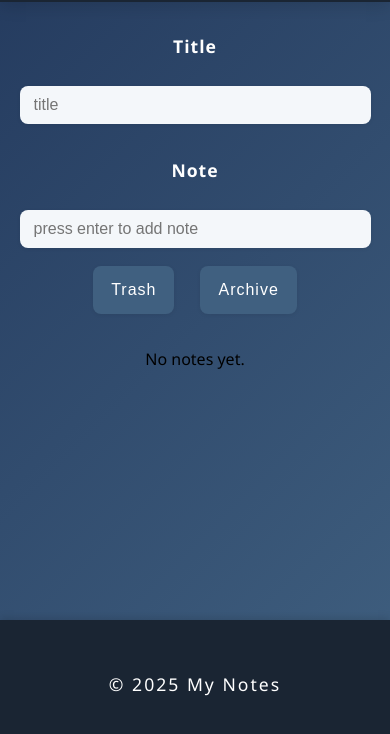
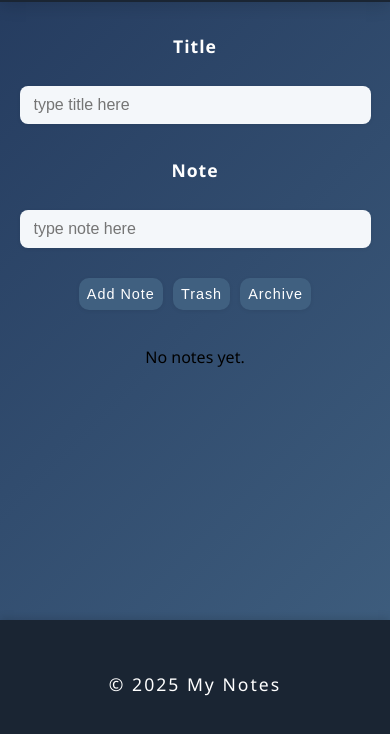
Before and after one commit to ManuelGiehl/Notizblock, a plain HTML site: page index.html in a window 390 px wide. Shown: the part 104-838 px from the top of the page. Drawn offline with Linux system fonts and the light colour scheme.

Commit message:
fixed button layout, added add note button, deleted enter input, adjusted footer, fixed padding for responsive design in modal and index buttons

```diff
--- a/index.html
+++ b/index.html
@@ -15,11 +15,12 @@
     </header>
     <div class="main-wrapper">
         <label for="note_title"><b>Title</b></label><br>
-        <input id="note_title" type="text" placeholder="title">
+        <input id="note_title" type="text" placeholder="type title here">
         <br>
         <label for="note_title"><b>Note</b></label><br>
-        <input id ="note_input" type="text" onkeydown="if(event.key==='Enter'){addNote()}" placeholder="press enter to add note" >
+        <input id ="note_input" type="text" onkeydown="if(event.key==='Enter'){addNote()}" placeholder="type note here" >
         <div class="nav-buttons">
+            <button onclick="addNoteWithValidation()">Add Note</button>
             <button onclick="window.location.href='html/trash.html'">Trash</button>
             <button onclick="window.location.href='html/archive.html'">Archive</button>
         </div>
--- a/scripts/script.js
+++ b/scripts/script.js
@@ -38,6 +38,35 @@ function addNote() {
     renderNotes();
 }
 
+function validateInputs() {
+    const titleRef = document.getElementById('note_title');
+    const textRef = document.getElementById('note_input');
+    let title = titleRef.value.trim();
+    let text = textRef.value.trim();
+
+    if (!title && !text) return showMessage('Please fill in both fields: Title and Note'), false;
+    if (!title) return titleRef.focus(), showMessage('Please enter a title'), false;
+    if (!text) return textRef.focus(), showMessage('Please enter a note'), false;
+
+    return { title, text };
+}
+
+function addNoteWithValidation() {
+    const inputs = validateInputs();
+    if (!inputs) return;
+
+    let { title, text } = inputs;
+    if (title.length > 15) title = title.substring(0, 15);
+
+    const note = { title, text };
+    if (editIndex !== null) notes[editIndex] = note, editIndex = null;
+    else notes.push(note);
+
+    saveData();
+    document.getElementById('note_title').value = document.getElementById('note_input').value = '';
+    renderNotes();
+}
+
 function noteCardTemplate(note, i, buttonsHtml = '') {
     return `<div class="note-card" onclick="openModal(${i})" style="background:#222;color:#fff;border-radius:16px;padding:24px 16px 16px 16px;margin:16px 0;position:relative;box-shadow:0 2px 8px #0002;cursor:pointer;max-width:220px;text-align:center;display:inline-block;">
         <div style=\"font-weight:bold;font-size:1.2em;margin-bottom:18px;\">${note.title}</div>
--- a/scripts/template.js
+++ b/scripts/template.js
@@ -48,3 +48,16 @@ function closeModal() {
     const modalBg = document.getElementById('modal-bg');
     if (modalBg) modalBg.remove();
 }
+
+function validationModalTemplate(title, message) {
+    return `<div class='modal-bg' id='modal-bg' onclick='closeModal()'>
+        <div class='modal' onclick='event.stopPropagation();'>
+            <div class='modal-title'>${title}</div>
+        </div>
+    </div>`;
+}
+
+function showMessage(message) {
+    closeModal();
+    document.body.insertAdjacentHTML('beforeend', validationModalTemplate(message, ''));
+}
--- a/style.css
+++ b/style.css
@@ -67,7 +67,6 @@ button {
     box-shadow: 0 1px 4px #0001;
     transition: background 0.2s, box-shadow 0.2s, transform 0.1s;
     min-width: 80px;
-    min-height: 48px;
     white-space: nowrap;
     display: inline-flex;
     align-items: center;
@@ -221,8 +220,34 @@ header h1 {
 .nav-buttons {
     display: flex;
     justify-content: center;
-    gap: 18px;
-    margin-bottom: 10px;
+    gap: 20px;
+    margin: 24px 0 18px 0;
+    padding: 0 10vw;
+    width: 100%;
+    box-sizing: border-box;
+}
+
+.nav-buttons button {
+    font-size: 0.95rem;
+    padding: 8px 14px;
+    min-width: 70px;
+    min-height: 38px;
+    margin: 0;
+    border-radius: 10px;
+}
+
+@media (max-width: 600px) {
+    .nav-buttons {
+        gap: 10px;
+        padding: 0 3vw;
+        margin: 18px 0 12px 0;
+    }
+    .nav-buttons button {
+        font-size: 0.9rem;
+        padding: 7px 8px;
+        min-width: 54px;
+        min-height: 32px;
+    }
 }
 
 .back-btn {
```
